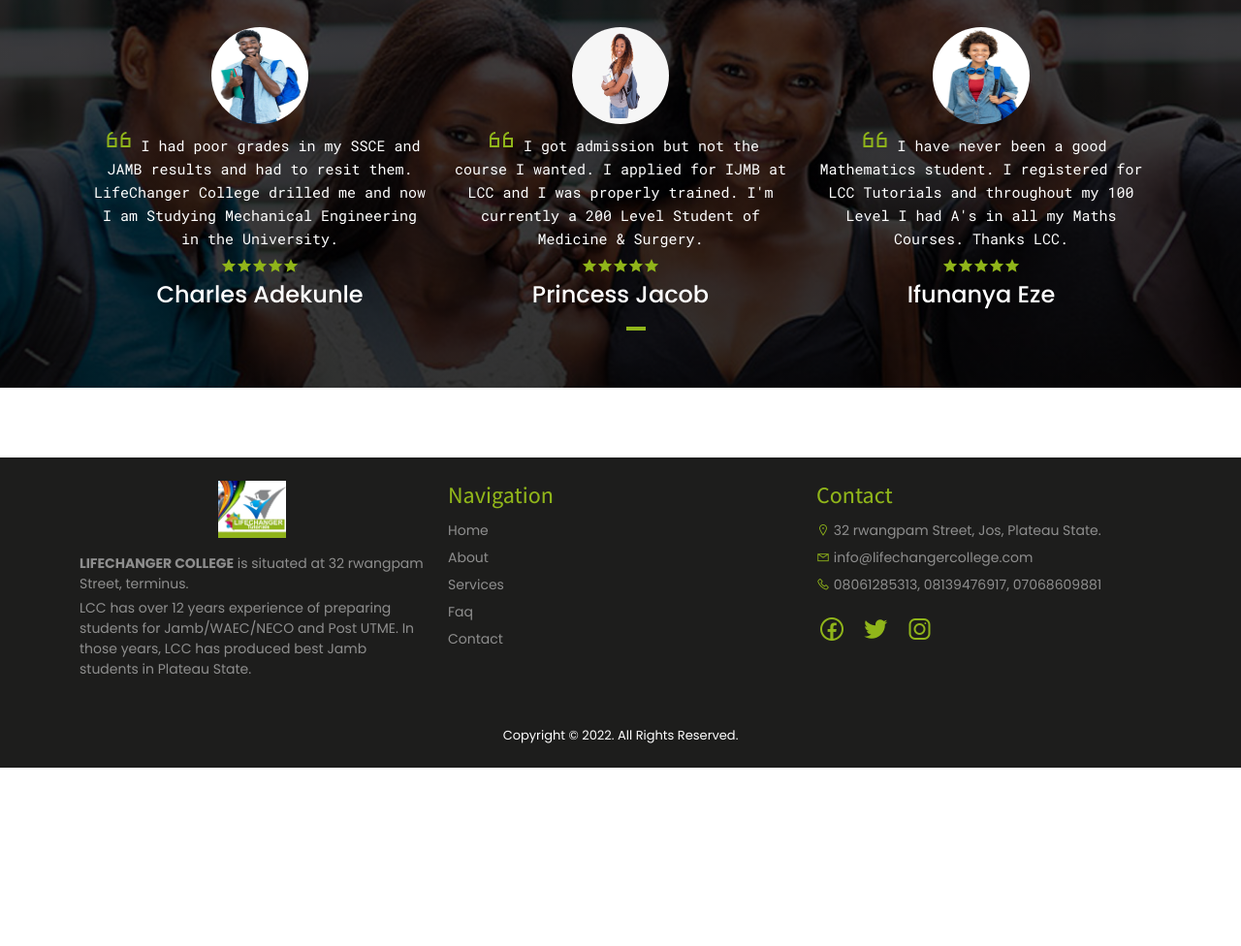
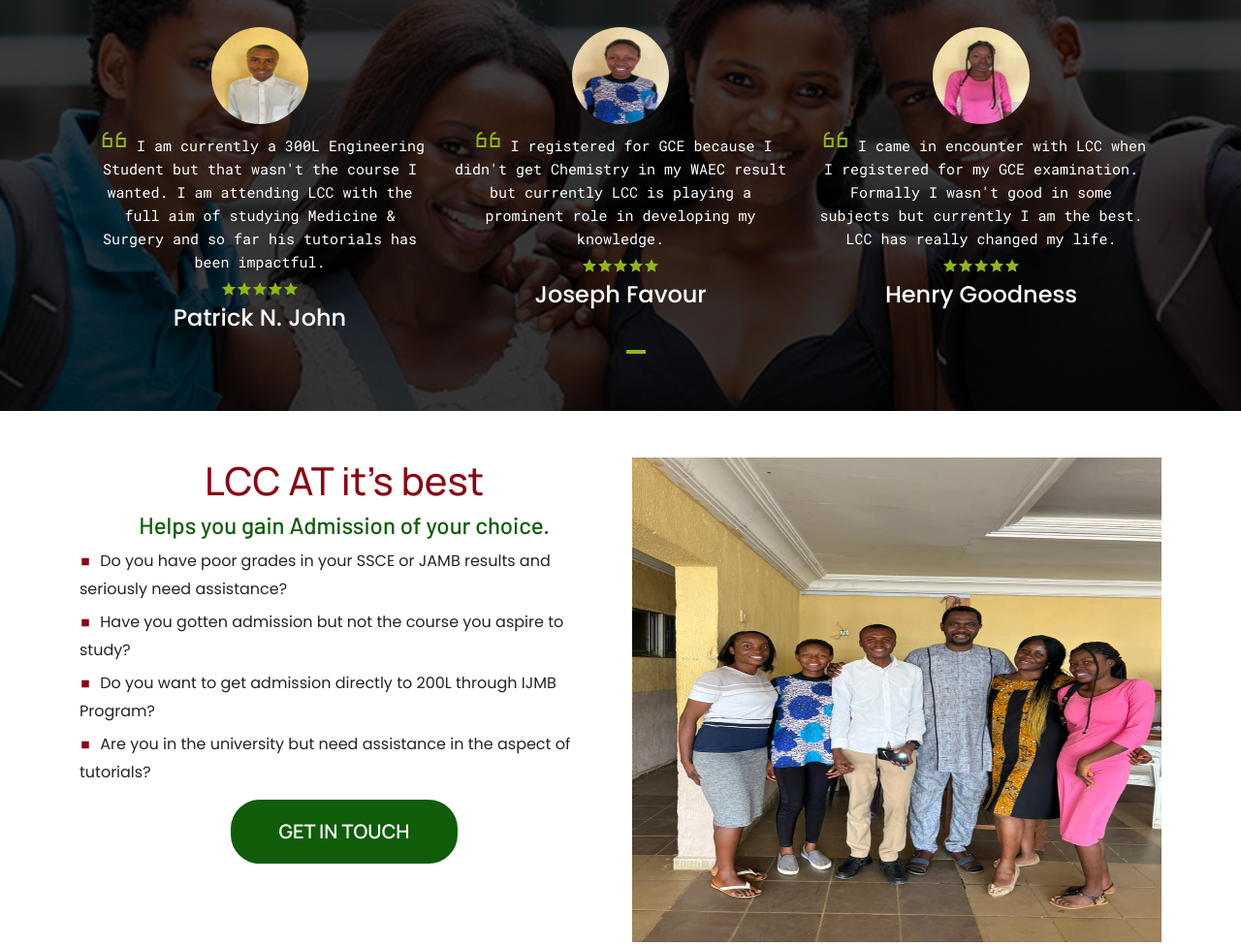
Before and after one commit to David-Orizu31/life-changer, a plain HTML site: page index.html in a window 1280 px wide. Shown: the part 2737-3713 px from the top of the page at 97% size. Before the commit the page ends 3529 px from the top, so only its background shows below. Drawn offline with Linux system fonts and the light colour scheme; a web font is replaced by a local one.

Commit message:
added testimonials

```diff
--- a/css/styles.css
+++ b/css/styles.css
@@ -474,3 +474,37 @@
   .thankyou-area p {
     font-size: 20px;
   }
+
+  .lccfam-img {
+    max-height: 500px;
+    width: 100%;
+  }
+
+  .get-in-touch ul{
+    list-style-type: none;
+    padding-inline-start: 0px;
+  }
+
+  .get-in-touch ul li {
+    margin-top: 10px;
+  }
+
+  .get-in-touch ul li .list-icon {
+    font-size: 12px;
+    margin-right: 5px;
+    margin-bottom: 10px;
+}
+
+.btn-getntouch {
+    background: #0f5d09;
+    color: white;
+    font-size: 20px;
+    border-radius: 30px;
+    border: 2px solid #0f5d09;
+}
+
+.btn-getntouch:hover {
+    color: #0f5d09;
+    background: transparent;
+    border: 2px solid #0f5d09;
+}
--- a/index.html
+++ b/index.html
@@ -361,43 +361,74 @@
 
       <div class="testimonials mt-3">
         <div class="testimonial-div container" align="center">
-           <img src="img/naija-stud-1.jpg" alt="" class="img img-testimonial">
+           <img src="img/patrick-john-lfc.jpg" alt="patrick-john-lfc" class="img img-testimonial">
            <div class="testimonial-content">
               <span class="las la-quote-left la-2x text-green mx-1"></span>
-              <span class="text-roboto-mono text-white" style="font-size: 15px;">I had poor grades in my SSCE and JAMB results and had to resit them. LifeChanger College drilled me and now I am Studying Mechanical Engineering in the University.</span> <br>
+              <span class="text-roboto-mono text-white" style="font-size: 15px;">I am currently a 300L Engineering Student but that wasn't the course I wanted. I am attending LCC with the full aim of studying Medicine & Surgery and so far his tutorials has been impactful.</span> <br>
               <div class="my-1">
               <span class="las la-star text-green"></span><span class="las la-star text-green"></span><span class="las la-star text-green"></span><span class="las la-star text-green"></span><span class="las la-star text-green"></span>
             </div>
-              <h4 class="text-poppins text-white">Charles Adekunle</h4>
+              <h4 class="text-poppins text-white">Patrick N. John</h4>
            </div>
         </div>
 
         <div class="testimonial-div container" align="center">
-         <img src="img/naija-stud-2.png" alt="" class="img img-testimonial">
+         <img src="img/joseph-favour-lfc.jpg" alt="joseph-favour-lfc" class="img img-testimonial">
          <div class="testimonial-content">
           <span class="las la-quote-left la-2x text-green mx-1"></span>
-          <span class="text-roboto-mono text-white" style="font-size: 15px;">I got admission but not the course I wanted. I applied for IJMB at LCC and I was properly trained. I'm currently a 200 Level Student of Medicine & Surgery.</span> <br>
+          <span class="text-roboto-mono text-white" style="font-size: 15px;">I registered for GCE because I didn't get Chemistry in my WAEC result but currently LCC is playing a prominent role in developing my knowledge.</span> <br>
           <div class="my-1">
           <span class="las la-star text-green"></span><span class="las la-star text-green"></span><span class="las la-star text-green"></span><span class="las la-star text-green"></span><span class="las la-star text-green"></span>
         </div>
-          <h4 class="text-poppins text-white">Princess Jacob</h4>
+          <h4 class="text-poppins text-white">Joseph Favour</h4>
        </div>
        </div>
 
        <div class="testimonial-div container" align="center">
-         <img src="img/naija-stud-3.jpg" alt="" class="img img-testimonial">
+         <img src="img/henry-goodness-lfc.jpg" alt="henry-goodness-lfc" class="img img-testimonial">
          <div class="testimonial-content">
           <span class="las la-quote-left la-2x text-green mx-1"></span>
-          <span class="text-roboto-mono text-white" style="font-size: 15px;">I have never been a good Mathematics student. I registered for LCC Tutorials and throughout my 100 Level I had A's in all my Maths Courses. Thanks LCC.</span> <br>
+          <span class="text-roboto-mono text-white" style="font-size: 15px;">I came in encounter with LCC when I registered for my GCE examination. Formally I wasn't good in some subjects but currently I am the best. LCC has really changed my life.</span> <br>
           <div class="my-1">
           <span class="las la-star text-green"></span><span class="las la-star text-green"></span><span class="las la-star text-green"></span><span class="las la-star text-green"></span><span class="las la-star text-green"></span>
         </div>
-          <h4 class="text-poppins text-white">Ifunanya Eze</h4>
+          <h4 class="text-poppins text-white">Henry Goodness</h4>
        </div>
        </div>
 
      </div>
     </div>
+
+    </section>
+
+    <section class="cont-lfc-today mt-5">
+
+      <div class="container">
+        <div class="row">
+          <div class="col-md-6">
+             <div class="get-in-touch">
+                  <h1 class="text-maroon text-center">LCC AT it's best</h1>
+                  <h4 class="text-dark-green text-barlow text-center">Helps you gain Admission of your choice.</h4>
+
+                  <ul class="text-poppins">
+                    <li><span class="las la-square text-maroon list-icon"></span> Do you have poor grades in your SSCE or JAMB results and seriously need assistance?</li>
+                    <li><span class="las la-square text-maroon list-icon"></span> Have you gotten admission but not the course you aspire to study?</li>
+                    <li><span class="las la-square text-maroon list-icon"></span> Do you want to get admission directly to 200L through IJMB Program?</li>
+                    <li><span class="las la-square text-maroon list-icon"></span> Are you in the university but need assistance in the aspect of tutorials?</li>
+                  </ul>
+
+                  <div class="text-center mt-3">
+                    <a href="contact.html" type="button" class="btn btn-getntouch text-uppercase px-5 py-3"><b>Get in Touch</b></a>
+                  </div>
+             </div>
+          </div>
+          <div class="col-md-6 mt-4 mt-md-0">
+            <div class="wow fadeInRightBig" data-wow-duration="2000">
+            <img src="img/lfc-family.jpg" alt="lcc-family" class="img img-fluid lccfam-img">
+          </div>
+          </div>
+        </div>
+      </div>
 
     </section>
 
```
Also changed, not shown: img/henry-goodness-lfc.jpg (added), img/joseph-favour-lfc.jpg (added), img/lfc-family.jpg (added), img/patrick-john-lfc.jpg (added).
